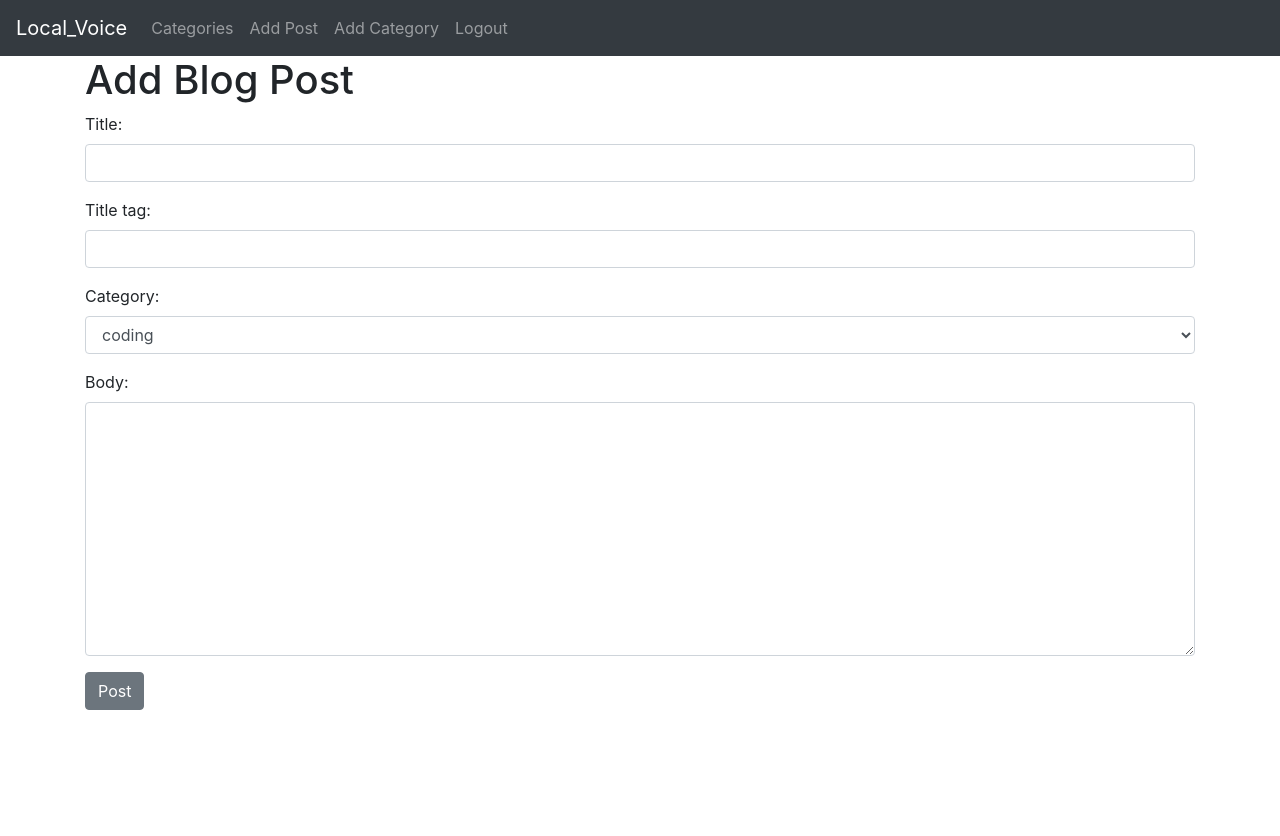
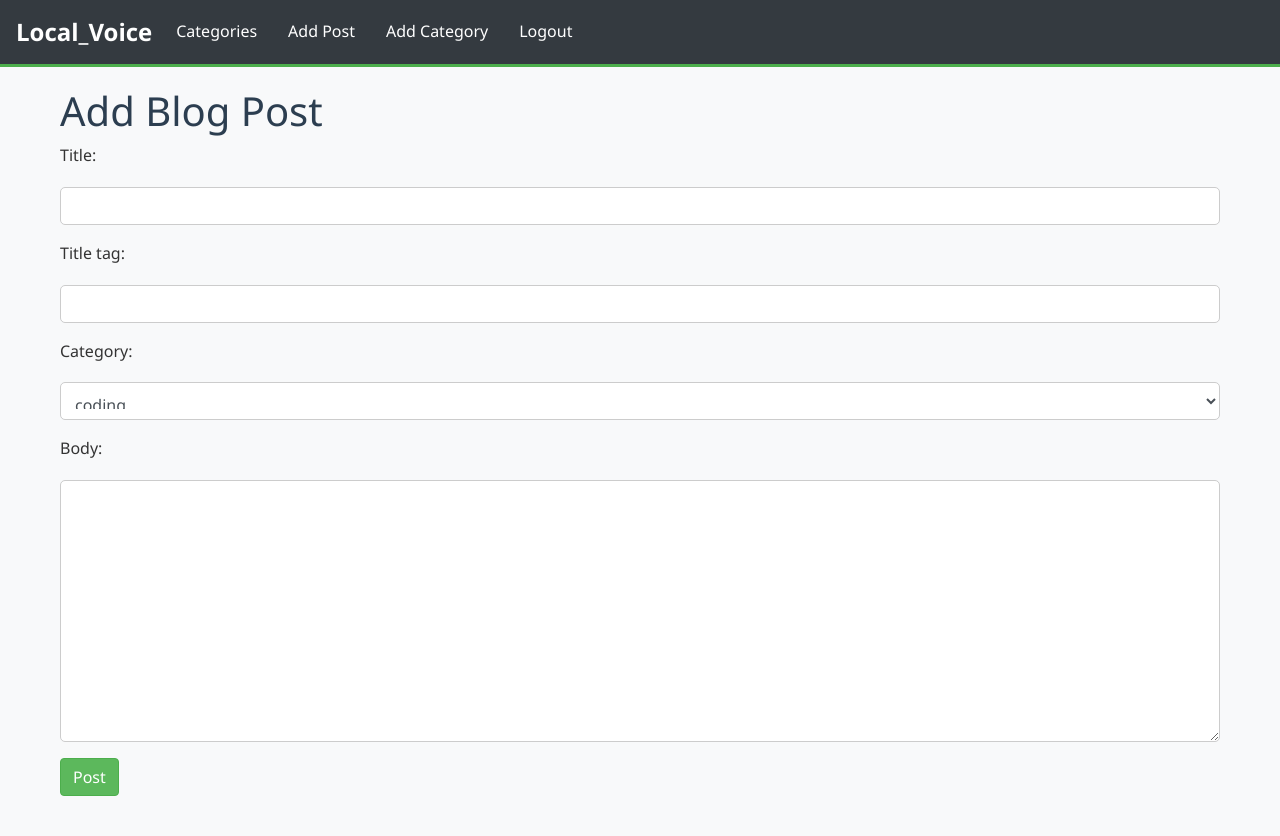
Before and after one commit to TonyRodriguez101/Local-Voice-Blog, a Django app: page /add_post/ in a window 1280 px wide. Before the commit the page ends 710 px from the top, so only its background shows below. Run offline with Django 5.2, Linux system fonts and the light colour scheme; a user stored in the database is signed in.

Commit message:
prototipo+css

```diff
--- a/blog/Local_Voice/templates/base.html
+++ b/blog/Local_Voice/templates/base.html
@@ -5,14 +5,18 @@
     <meta charset="utf-8">
     <meta name="viewport" content="width=device-width, initial-scale=1, shrink-to-fit=no">
 
+    <!-- Load static files -->
+    {% load static %}
+
     <!-- Bootstrap CSS -->
     <link rel="stylesheet" href="https://cdn.jsdelivr.net/npm/bootstrap@4.4.1/dist/css/bootstrap.min.css" integrity="sha384-Vkoo8x4CGsO3+Hhxv8T/Q5PaXtkKtu6ug5TOeNV6gBiFeWPGFN9MuhOf23Q9Ifjh" crossorigin="anonymous">
+    <link rel="stylesheet" href="{% static 'css/styles.css' %}">
 
-    <title> {% block title %}  Local_Voice   {% endblock %}  </title>
+    <title> {% block title %} Local_Voice {% endblock %} </title>
   </head>
   <body>
     <nav class="navbar navbar-expand-lg navbar-dark bg-dark">
-        <a class="navbar-brand" href="#">Local_Voice</a>
+        <a class="navbar-brand" href="{% url 'home' %}">Local_Voice</a>
         <button class="navbar-toggler" type="button" data-toggle="collapse" data-target="#navbarSupportedContent" aria-controls="navbarSupportedContent" aria-expanded="false" aria-label="Toggle navigation">
           <span class="navbar-toggler-icon"></span>
         </button>
@@ -20,31 +24,24 @@
         <div class="collapse navbar-collapse" id="navbarSupportedContent">
           <ul class="navbar-nav mr-auto">
 
-
             <!-- Category Menu Code -->
-
             {% if cat_menu %}
-
               <li class="nav-item dropdown">
                 <a class="nav-link dropdown-toggle" href="#" id="navbarDropdown" role="button" data-toggle="dropdown" aria-haspopup="true" aria-expanded="false">
                   Categories
                 </a>
-
                 <div class="dropdown-menu" aria-labelledby="navbarDropdown">
                   {% for item in cat_menu %}
                     <a class="dropdown-item" href="{% url 'category' item|slugify %}">
                     {{ item }}</a>
                   {% endfor %}
-
                 </div>
               </li>
             {% else %}
               <li class="nav-item">
                 <a class="nav-link" href="{% url 'category-list' %}">Categories</a>
               </li>
-
             {% endif %}
-
 
             {% if user.is_authenticated %}
               <li class="nav-item">
@@ -53,44 +50,32 @@
               <li class="nav-item">
                 <a class="nav-link" href="{% url 'add_category' %}">Add Category</a>
               </li>
-
               <li class="nav-item" style="position: relative">
                 <form action="{% url 'logout' %}" method="post">
                   {% csrf_token %}
-                  <button
-                    type="submit"
-                    class="nav-link"
-                    style="border: none; background: none; cursor: pointer"
-                  >
+                  <button type="submit" class="nav-link" style="border: none; background: none; cursor: pointer">
                     Logout
                   </button>
                 </form>
               </li>
-
             {% else %}
-
               <li class="nav-item">
                 <a class="nav-link" href="{% url 'login' %}">Login</a>
               </li>
-
               <li class="nav-item">
                 <a class="nav-link" href="{% url 'register' %}">Register</a>
               </li>
             {% endif %}
 
-
           </ul>
-
         </div>
       </nav>
 
-
-
       <div class="container">
         {% block content %}
-
         {% endblock %}
       </div>
+
     <!-- Optional JavaScript -->
     <!-- jQuery first, then Popper.js, then Bootstrap JS -->
     <script src="https://code.jquery.com/jquery-3.4.1.slim.min.js" integrity="sha384-J6qa4849blE2+poT4WnyKhv5vZF5SrPo0iEjwBvKU7imGFAV0wwj1yYfoRSJoZ+n" crossorigin="anonymous"></script>
--- a/blog/blog/settings.py
+++ b/blog/blog/settings.py
@@ -119,6 +119,8 @@ USE_TZ = True
 
 STATIC_URL = 'static/'
 
+STATICFILES_DIRS = [BASE_DIR / "static"]
+
 LOGIN_REDIRECT_URL = 'home'
 LOGOUT_REDIRECT_URL = 'home'
 # Default primary key field type
--- /dev/null
+++ b/blog/static/css/styles.css
@@ -0,0 +1,149 @@
+/* General Styles */
+body {
+    font-family: 'Segoe UI', Tahoma, Geneva, Verdana, sans-serif;
+    background-color: #f8f9fa;
+    color: #333;
+    margin: 0;
+    padding: 0;
+    line-height: 1.6;
+}
+
+.container {
+    max-width: 1200px;
+    margin: auto;
+    padding: 20px;
+}
+
+h1, h2, h3, h4, h5, h6 {
+    color: #2c3e50;
+}
+
+/* Navbar Styles */
+.navbar {
+    background-color: #5cb85c;
+    border-bottom: 3px solid #4cae4c;
+}
+
+.navbar-brand {
+    font-weight: bold;
+    font-size: 1.5rem;
+    color: #fff !important;
+}
+
+.navbar-nav .nav-link {
+    color: #fff !important;
+    margin-right: 15px;
+}
+
+.navbar-nav .nav-link:hover {
+    color: #d5e8d4 !important;
+}
+
+/* Buttons */
+.btn-secondary {
+    background-color: #5cb85c;
+    border-color: #4cae4c;
+    color: #fff;
+}
+
+.btn-secondary:hover {
+    background-color: #4cae4c;
+    border-color: #398439;
+}
+
+/* Form Styles */
+.form-group {
+    margin-bottom: 20px;
+}
+
+.form-group input,
+.form-group textarea,
+.form-group select {
+    width: 100%;
+    padding: 10px;
+    margin: 10px 0;
+    border: 1px solid #ccc;
+    border-radius: 5px;
+}
+
+/* Post Styles */
+.post-title {
+    font-size: 2rem;
+    color: #2c3e50;
+    margin-bottom: 10px;
+}
+
+.post-meta {
+    font-size: 0.9rem;
+    color: #777;
+    margin-bottom: 20px;
+}
+
+.post-body {
+    font-size: 1rem;
+    color: #444;
+    margin-bottom: 40px;
+}
+
+a.post-link {
+    text-decoration: none;
+    color: #5cb85c;
+}
+
+a.post-link:hover {
+    text-decoration: underline;
+}
+
+/* Category Styles */
+.category-list {
+    list-style: none;
+    padding: 0;
+}
+
+.category-list li {
+    display: inline-block;
+    margin-right: 10px;
+}
+
+.category-list a {
+    color: #5cb85c;
+    text-decoration: none;
+}
+
+.category-list a:hover {
+    text-decoration: underline;
+}
+
+/* Authentication Message */
+.auth-message {
+    font-size: 1.2rem;
+    color: #d9534f;
+    margin-top: 20px;
+}
+
+/* Footer Styles */
+footer {
+    background-color: #5cb85c;
+    color: #fff;
+    text-align: center;
+    padding: 10px 0;
+    margin-top: 40px;
+}
+
+footer a {
+    color: #fff;
+    text-decoration: none;
+}
+
+footer a:hover {
+    text-decoration: underline;
+}
+
+/* Custom Utility Classes */
+.text-center {
+    text-align: center;
+}
+
+.margin-top {
+    margin-top: 20px;
+}
```
Also changed, not shown: blog/db.sqlite3. Lines whose indentation alone changed are shown as unchanged.
